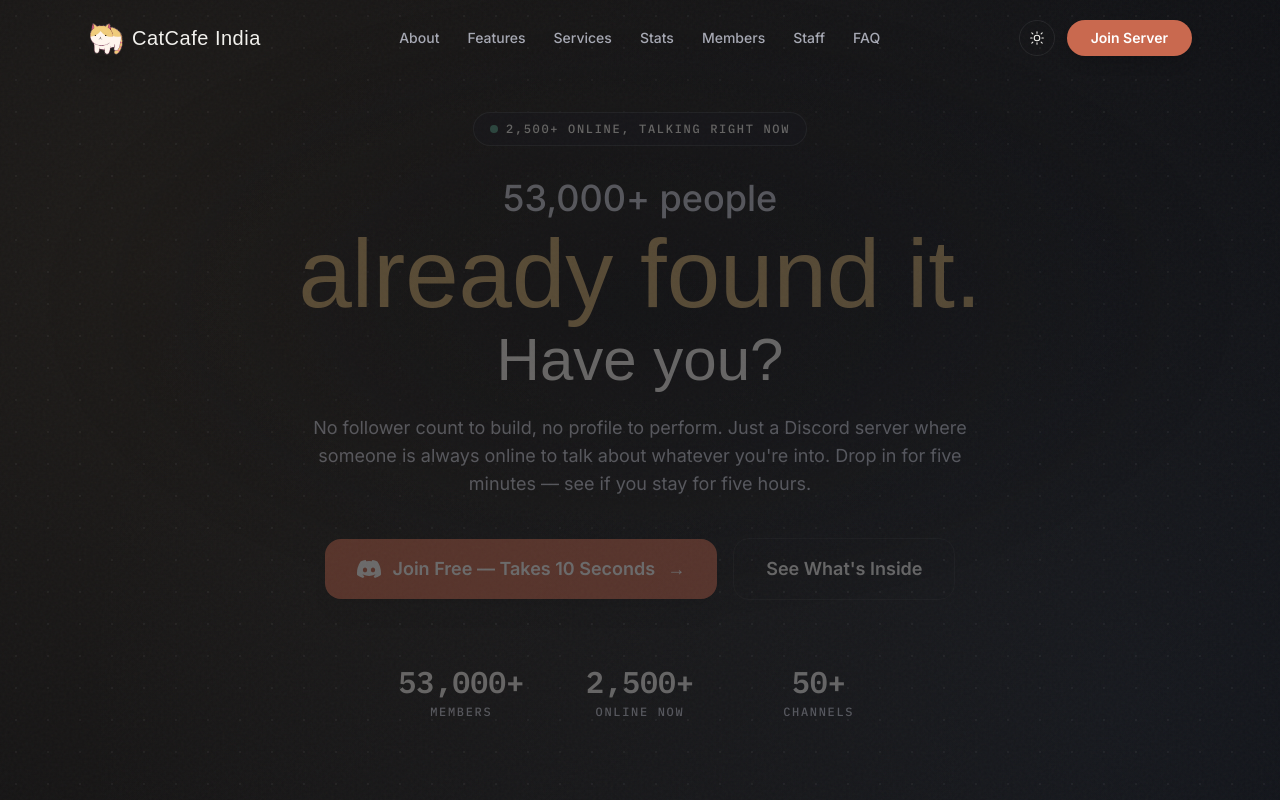
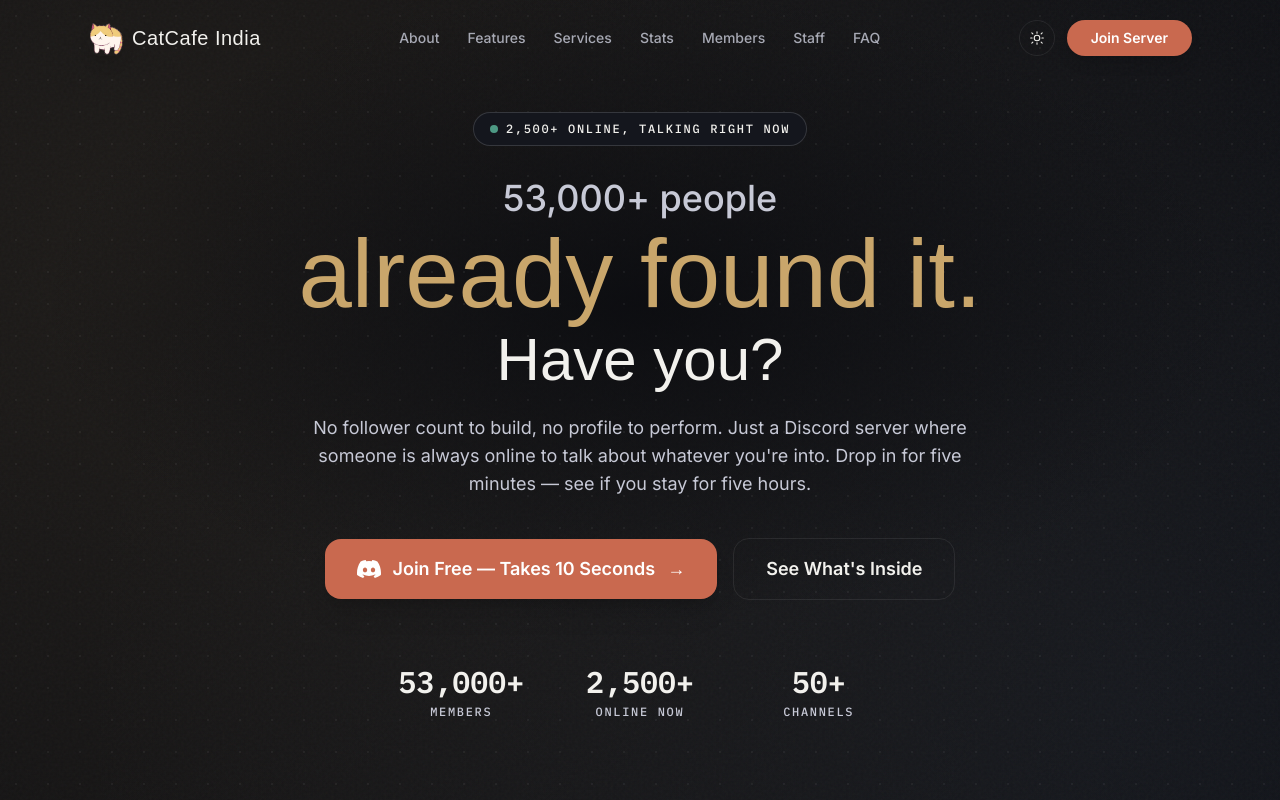
Before and after one commit to visrm/CatCafe-Discord, a Next.js app: page / in a window 1280 px wide. Shown: the top 800 px of the page. Built offline with nearby package versions, Linux system fonts and the light colour scheme; a web font is replaced by a local one.

Commit message:
fix overlay of hero section

```diff
--- a/src/app/globals.css
+++ b/src/app/globals.css
@@ -116,10 +116,22 @@
   box-shadow: 0 0 0 1px var(--border-subtle), 0 8px 24px -12px rgba(20, 20, 20, 0.12);
 }
 
-/* Fine dot grid used behind hero content. Kept low-opacity and paired
-   with the grain-opacity trim above so the two texture layers don't
-   stack into a hazy, low-contrast wash over the hero copy. */
+/* Fine dot grid used behind hero content.
+   IMPORTANT: `opacity` must live on a decorative pseudo-element, never
+   directly on the section — a plain `opacity` on the section itself
+   would fade the *entire* element, headline/buttons included, which
+   was the real cause of the hero reading as low-contrast/"opaque".
+   Apply this class to a `position: relative` container; the pattern
+   renders on ::after, behind any `relative z-10` content inside it. */
 .dot-grid {
+  position: relative;
+}
+.dot-grid::after {
+  content: '';
+  position: absolute;
+  inset: 0;
+  z-index: 0;
+  pointer-events: none;
   background-image: radial-gradient(circle, var(--border-strong) 1px, transparent 1px);
   background-size: 32px 32px;
   opacity: 0.35;
```
